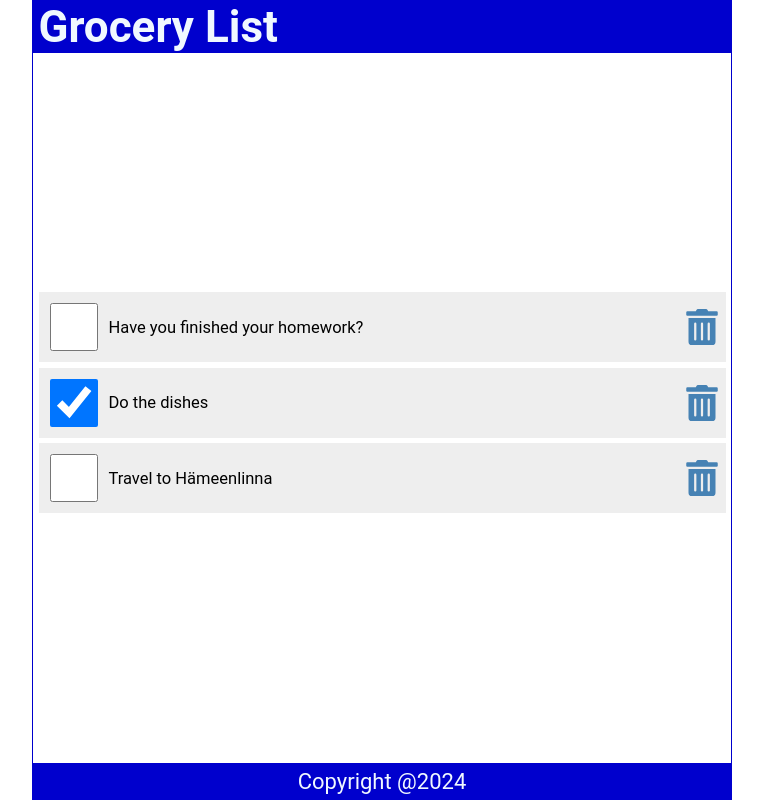
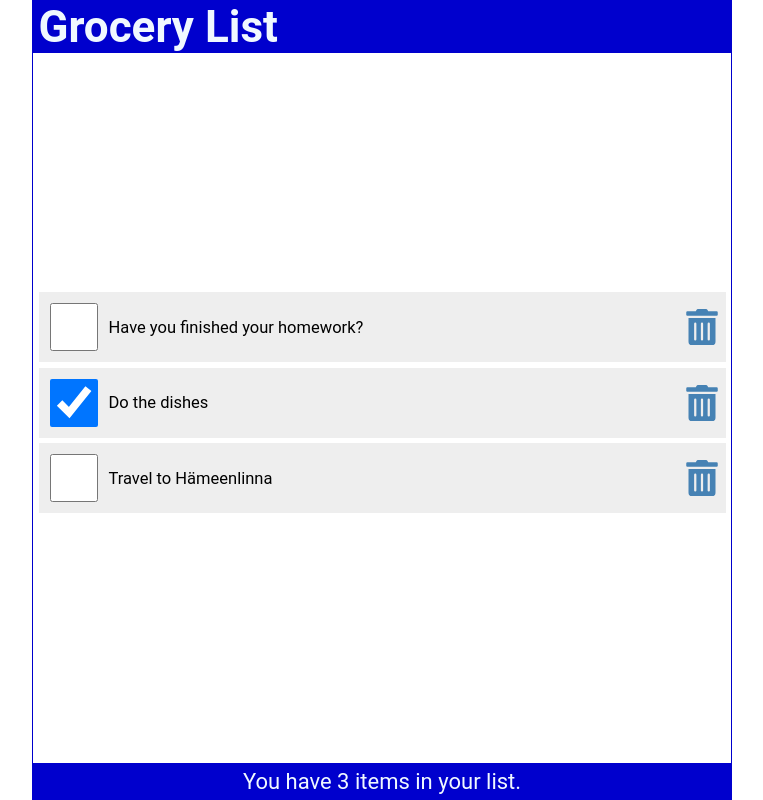
Before and after one commit to AmjadShakhshir/todolist-project, a React (Create React App) app: page / in a window 1280 px wide. Shown: the whole page, without its empty margins (258-1021 px from the left). Built offline with nearby package versions, Linux system fonts and the light colour scheme; the HTML template or start-up script is replaced by a standard one.

Commit message:
practice more about props

```diff
--- a/package.json
+++ b/package.json
@@ -12,6 +12,7 @@
     "@types/react-dom": "^18.2.18",
     "react": "^18.2.0",
     "react-dom": "^18.2.0",
+    "react-icons": "^4.12.0",
     "react-scripts": "5.0.1",
     "typescript": "^4.9.5",
     "web-vitals": "^2.1.4"
--- a/src/App.tsx
+++ b/src/App.tsx
@@ -23,14 +23,29 @@ function App() {
         }
     ]);
 
+
+    const handleChecked = (id:number) => {
+        const listItems = items.map((item) => item.id === id ? {...item,
+        checked: !item.checked} : item);
+        setItems(listItems)
+        localStorage.setItem('shoppingList', JSON.stringify(listItems))
+    };
+
+    const deleteItem = (id: number) => {
+        const listItems = items.filter((item) => item.id !== id);
+        setItems(listItems)
+        localStorage.setItem('shoppingList', JSON.stringify(listItems))
+    }
+
   return (
     <div className="App">
       <Header title="Grocery List" />
       <Content
         items={items}
-        setItems={setItems}
+        handleChecked={handleChecked}
+        deleteItem={deleteItem}
       />
-      <Footer />
+      <Footer length={items.length} />
     </div>
   );
 }
--- a/src/Content.tsx
+++ b/src/Content.tsx
@@ -6,23 +6,12 @@ type Item = {
     item: string;
 };
 
-const Content = ({ items, setItems}:
+const Content = ({ items, handleChecked, deleteItem}:
     {
-        items: Item[],
-        setItems: React.Dispatch<React.SetStateAction<Item[]>>
+        items: Item[];
+        handleChecked: (id: number) => void;
+        deleteItem: (id: number) => void;
     }) => {
-    const handleChecked = (id:number) => {
-        const listItems = items.map((item) => item.id === id ? {...item,
-        checked: !item.checked} : item);
-        setItems(listItems)
-        localStorage.setItem('shoppingList', JSON.stringify(listItems))
-    };
-
-    const deleteItem = (id: number) => {
-        const listItems = items.filter((item) => item.id !== id);
-        setItems(listItems)
-        localStorage.setItem('shoppingList', JSON.stringify(listItems))
-    }
 
     return (
         <main>
--- a/src/Footer.tsx
+++ b/src/Footer.tsx
@@ -1,9 +1,13 @@
 import React from 'react'
 
-const Footer = () => {
+const Footer = ({ length }: { length:number }) => {
     return (
         <footer>
-        <p>Copyright @2024</p>
+            { length === 1 ? (
+                <p>You have {length} item in your list.</p>
+            ) : (
+                <p>You have {length} items in your list.</p>
+            )}
         </footer>
     )
 }
```
Also changed, not shown: 1 other file (tests, documents, lock files or other folders).
